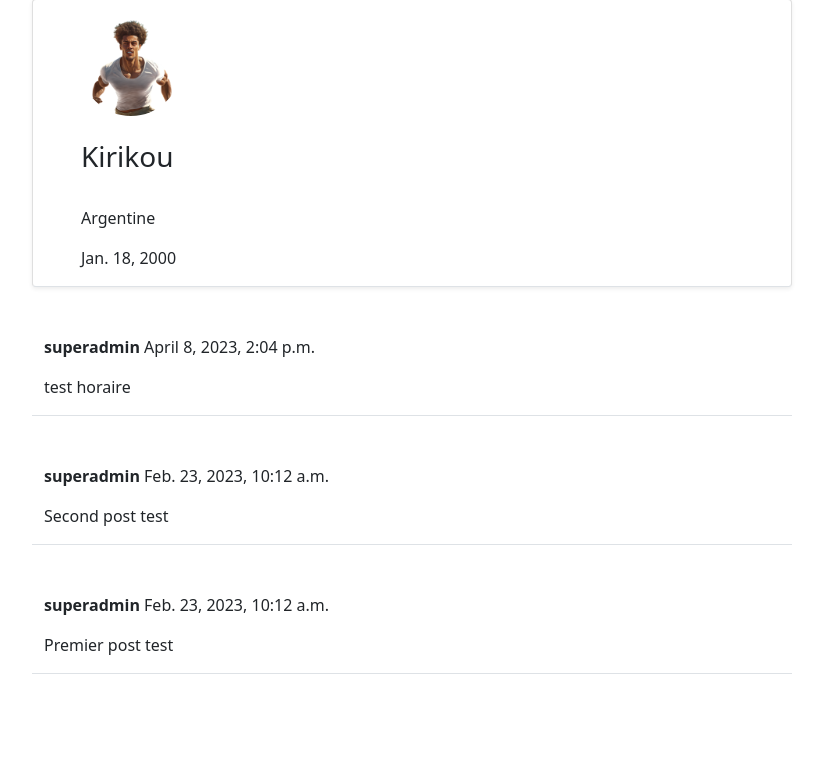
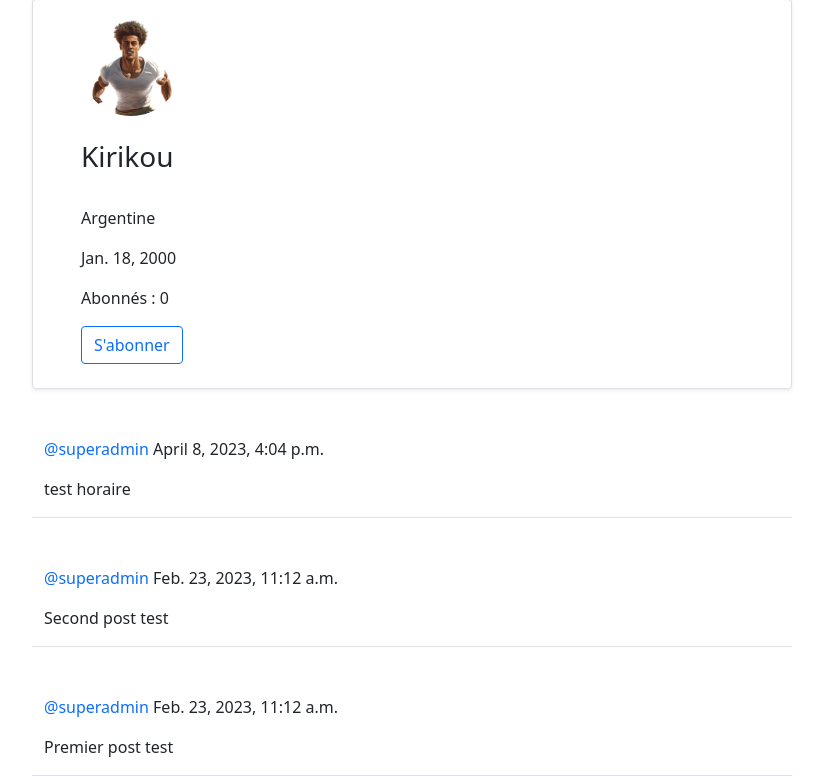
Before and after one commit to Projet-NSI/SocialMediaPlatform.V2, a Django app: page /social/profile/4/ in a window 1280 px wide. Shown: the part 226-1002 px from the top of the page, without its empty margins (228-1051 px from the left). Before the commit the page ends 900 px from the top, so only its background shows below. Run offline with Django 4.2, Linux system fonts and the light colour scheme; data comes from the database, SQL or seed files in the repository; both versions use the stored data as it was after the commit; some libraries are stand-ins or nearby versions.

Commit message:
Ajout des abonnement

```diff
--- a/social/models.py
+++ b/social/models.py
@@ -24,6 +24,7 @@ class UserProfile(models.Model):
 	birth_date=models.DateField(null=True, blank=True)
 	location = models.CharField(max_length=100, blank=True, null=True)
 	picture = models.ImageField(upload_to='uploads/profile_pictures', default='uploads/profile_pictures/default.png', blank=True)
+	followers = models.ManyToManyField(User, blank=True, related_name='followers')
 
 @receiver(post_save, sender=User)
 def create_user_profile(sender, instance, created, **kwargs):
--- a/social/templates/social/profile.html
+++ b/social/templates/social/profile.html
@@ -40,15 +40,34 @@
             {% if profile.bio %}
             <p>{{ profile.bio }}</p>
             {% endif %}
+            <div class="mb-4">
+                <p>Abonnés : {{ total_abonnes }}</p>
+                {% if user == request.user %}
+                {% else %}
+                {% if est_abonne %}
+                <form method="POST" action="{% url 'remove-follower' profile.pk %}">
+                    {% csrf_token %}
+                    <button class="btn btn-outline-danger"  type="submit">Se désabonner</button>
+                </form>
+                {% else %}
+                <form method="POST" action="{% url 'add-follower' profile.pk %}">
+                    {% csrf_token %}
+                    <button class="btn btn-outline-primary"  type="submit">S'abonner</button>
+                </form>
+                {% endif %}
+                {% endif %}
+            </div>
         </div>
     </div>
 
     {% for post in posts %}
     <div class="row justify-content-center mt-5">
-        <div class="col-md-8 col-sm-12 border-bottom position-relative">
-            <p><strong>{{ post.auteur }}</strong> {{ post.sendingTime }}</p>
-            <p>{{ post.contenu }}</p>
-            <a href="{% url 'post-detail' post.pk %}" class="stretched-link"></a>
+        <div class="col-md-8 col-sm-12 border-bottom">
+            <p><a style="text-decoration:none;" class="text-primary" href="{% url 'profile' post.auteur.profile.pk %}">@{{ post.auteur }}</a> {{ post.sendingTime }}</p>
+            <div class="position-relative">
+                <p>{{ post.contenu }}</p>
+                <a class="stretched-link" href="{% url 'post-detail' post.pk %}"></a>
+            </div>
         </div>
     </div>
     {% endfor %}
--- a/social/templates/social/profile_edit.html
+++ b/social/templates/social/profile_edit.html
@@ -17,7 +17,7 @@
 
     <div class="row justify-content-center mt-3 mb-5">
         <div class="col-md-5 col-sm-12 border-bottom">
-            <form method="POST" enctype="multipart/form-data">
+            <form method="POST" enctype="multipart/form-data">  <!-- Pour que le formulaire puisse supporter les types de fichiers d'images -->
                 {% csrf_token %}
                 {{ form | crispy }}
                 <div class="d-grid gap-2">
--- a/social/urls.py
+++ b/social/urls.py
@@ -1,5 +1,5 @@
 from django.urls import path
-from .views import PostListView, PostDetailView, PostEditView, PostDeleteView, CommentDeleteView, ProfileView, ProfileEditView
+from .views import PostListView, PostDetailView, PostEditView, PostDeleteView, CommentDeleteView, ProfileView, ProfileEditView, AddFollower, RemoveFollower
 
 urlpatterns = [
     path('', PostListView.as_view(), name='post-list'),
@@ -9,4 +9,6 @@ urlpatterns = [
     path('post/<int:post_pk>/comment/delete/<int:pk>/', CommentDeleteView.as_view(), name='comment-delete'),
     path('profile/<int:pk>/', ProfileView.as_view(), name='profile'),
     path('profile/edit/<int:pk>/', ProfileEditView.as_view(), name='profile-edit'),
+    path('profile/<int:pk>/followers/add', AddFollower.as_view(), name='add-follower'),
+    path('profile/<int:pk>/followers/remove', RemoveFollower.as_view(), name='remove-follower'),
 ]
--- a/social/views.py
+++ b/social/views.py
@@ -1,4 +1,4 @@
-from django.shortcuts import render
+from django.shortcuts import render, redirect
 from django.views import View
 from django.urls import reverse_lazy
 from .models import Post, Comment, UserProfile
@@ -108,11 +108,24 @@ class ProfileView(View):
         profile = UserProfile.objects.get(pk=pk)
         user = profile.user
         posts = Post.objects.filter(auteur=user).order_by('-sendingTime')
+        abonnes = profile.followers.all()
+        total_abonnes = len(abonnes)
+        if total_abonnes==0:
+            est_abonne = False
+        else:
+            for abonne in abonnes:
+                if abonne == request.user:
+                    est_abonne =  True
+                    break
+                else:
+                    est_abonne = False
 
         context = {
             'user': user,
             'profile': profile,
-            'posts': posts
+            'posts': posts,
+            'total_abonnes': total_abonnes,
+            'est_abonne': est_abonne,
         }
 
         return render(request, 'social/profile.html', context)
@@ -129,3 +142,17 @@ class ProfileEditView(LoginRequiredMixin, UserPassesTestMixin, UpdateView):
     def test_func(self):
         profile = self.get_object()
         return self.request.user == profile.user
+
+class AddFollower(LoginRequiredMixin, View):
+    def post(self, request, pk, *args, **kwargs):
+        profile = UserProfile.objects.get(pk=pk)
+        profile.followers.add(request.user) #Fonction de Django déjà faite pour ajouter des abonnements
+
+        return redirect('profile', profile.pk)
+
+class RemoveFollower(LoginRequiredMixin, View):
+    def post(self, request, pk, *args, **kwargs):
+        profile = UserProfile.objects.get(pk=pk)
+        profile.followers.remove(request.user) #Fonction de Django déjà faite pour retirer des abonnements
+
+        return redirect('profile', pk=profile.pk)
--- a/socialmedia/settings.py
+++ b/socialmedia/settings.py
@@ -25,7 +25,7 @@ SECRET_KEY = 'django-insecure-dn&rcsl5hp4n0_mk)5=vhrke)jb#mr*h5*!cp3*^rczy4%z%i0
 # SECURITY WARNING: don't run with debug turned on in production!
 DEBUG = True
 
-ALLOWED_HOSTS = ['https://projet-nsi.github.io/SocialMediaPlatform.V2/','127.0.0.1','socialmediaplatformv2-2.simonzeru.repl.co']
+ALLOWED_HOSTS = ['*']
 
 HOME_PAGE = BASE_DIR / 'templates/landing/index.html'
 
@@ -128,7 +128,7 @@ AUTH_PASSWORD_VALIDATORS = [
 
 LANGUAGE_CODE = 'en-us'
 
-TIME_ZONE = 'UTC'
+TIME_ZONE = 'Europe/Paris'
 
 USE_I18N = True
 
```
Also changed, not shown: social/templates/social/post_list.html (+6 -4 lines), db.sqlite3, readme.md, social/migrations/0006_userprofile_followers.py (added).
